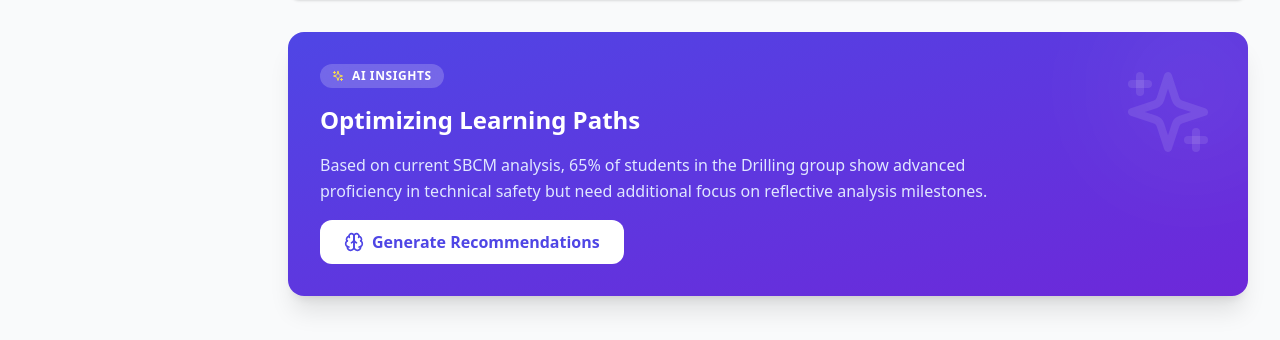
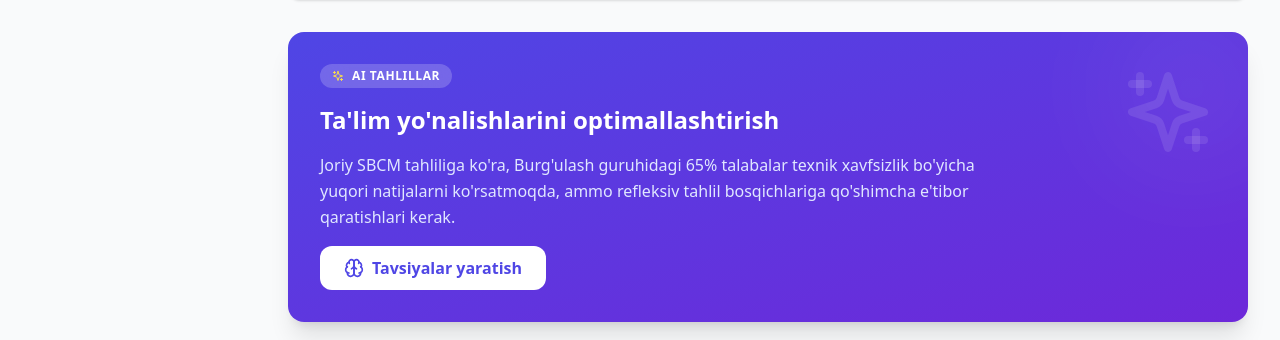
Before and after one commit to Nodir123000/feirm-pedagogik-tizim, a React (Vite) app: page / in a window 1280 px wide. Shown: the part 1185-1525 px from the top of the page. Built offline with nearby package versions, Linux system fonts and the light colour scheme; no server answers; the database is empty.

Commit message:
feat: localize AI Insights section on Dashboard

```diff
--- a/src/components/shared/LanguageContext.jsx
+++ b/src/components/shared/LanguageContext.jsx
@@ -49,6 +49,10 @@ const translations = {
         pending_review: "Tekshirilmoqda",
         attention_required: "Diqqat talab",
         at_risk_students: "Xavf ostidagi talabalar",
+        ai_insights: "AI Tahlillar",
+        optimizing_paths: "Ta'lim yo'nalishlarini optimallashtirish",
+        insight_text: "Joriy SBCM tahliliga ko'ra, Burg'ulash guruhidagi 65% talabalar texnik xavfsizlik bo'yicha yuqori natijalarni ko'rsatmoqda, ammo refleksiv tahlil bosqichlariga qo'shimcha e'tibor qaratishlari kerak.",
+        generate_recommendations: "Tavsiyalar yaratish",
         success: "Muvaffaqiyatli!",
     },
     uz_cyr: {
@@ -99,6 +103,10 @@ const translations = {
         pending_review: "Текширилмоқда",
         attention_required: "Диққат талаб",
         at_risk_students: "Хавф остидаги талабалар",
+        ai_insights: "AI Таҳлиллар",
+        optimizing_paths: "Таълим йўналишларини оптималлаштириш",
+        insight_text: "Жорий SBCM таҳлилига кўра, Бурғулаш гуруҳидаги 65% талабалар техник хавфсизлик бўйича юқори натижаларни кўрсатмоқда, аммо рефлексив таҳлил босқичларига қўшимча эътибор қаратишлари керак.",
+        generate_recommendations: "Тавсиялар яратиш",
         success: "Муваффақиятли!",
     },
     ru: {
@@ -149,6 +157,10 @@ const translations = {
         pending_review: "На проверке",
         attention_required: "Требуют внимания",
         at_risk_students: "Студенты в зоне риска",
+        ai_insights: "AI Аналитика",
+        optimizing_paths: "Оптимизация траекторий обучения",
+        insight_text: "На основе текущего анализа SBCM, 65% студентов группы Бурения показывают высокую компетентность в технической безопасности, но требуют дополнительного внимания к рефлексивному анализу.",
+        generate_recommendations: "Сгенерировать рекомендации",
         success: "Успешно!",
     }
 };
--- a/src/pages/Dashboard.jsx
+++ b/src/pages/Dashboard.jsx
@@ -160,17 +160,15 @@ export default function Dashboard() {
                     <div className="space-y-4 max-w-2xl">
                         <div className="inline-flex items-center px-3 py-1 rounded-full bg-white/20 backdrop-blur-md text-xs font-bold uppercase tracking-wider">
                             <Sparkles className="w-3 h-3 mr-2 text-yellow-300" />
-                            AI Insights
+                            {t('ai_insights')}
                         </div>
-                        <h2 className="text-2xl font-bold">Optimizing Learning Paths</h2>
+                        <h2 className="text-2xl font-bold">{t('optimizing_paths')}</h2>
                         <p className="text-indigo-100 leading-relaxed">
-                            Based on current SBCM analysis, 65% of students in the Drilling group show
-                            advanced proficiency in technical safety but need additional focus on
-                            reflective analysis milestones.
+                            {t('insight_text')}
                         </p>
                         <button className="px-6 py-2.5 bg-white text-indigo-600 rounded-xl font-bold hover:bg-indigo-50 transition-all flex items-center gap-2">
                             <Brain className="w-5 h-5" />
-                            Generate Recommendations
+                            {t('generate_recommendations')}
                         </button>
                     </div>
                     <div className="hidden lg:block relative">
```
